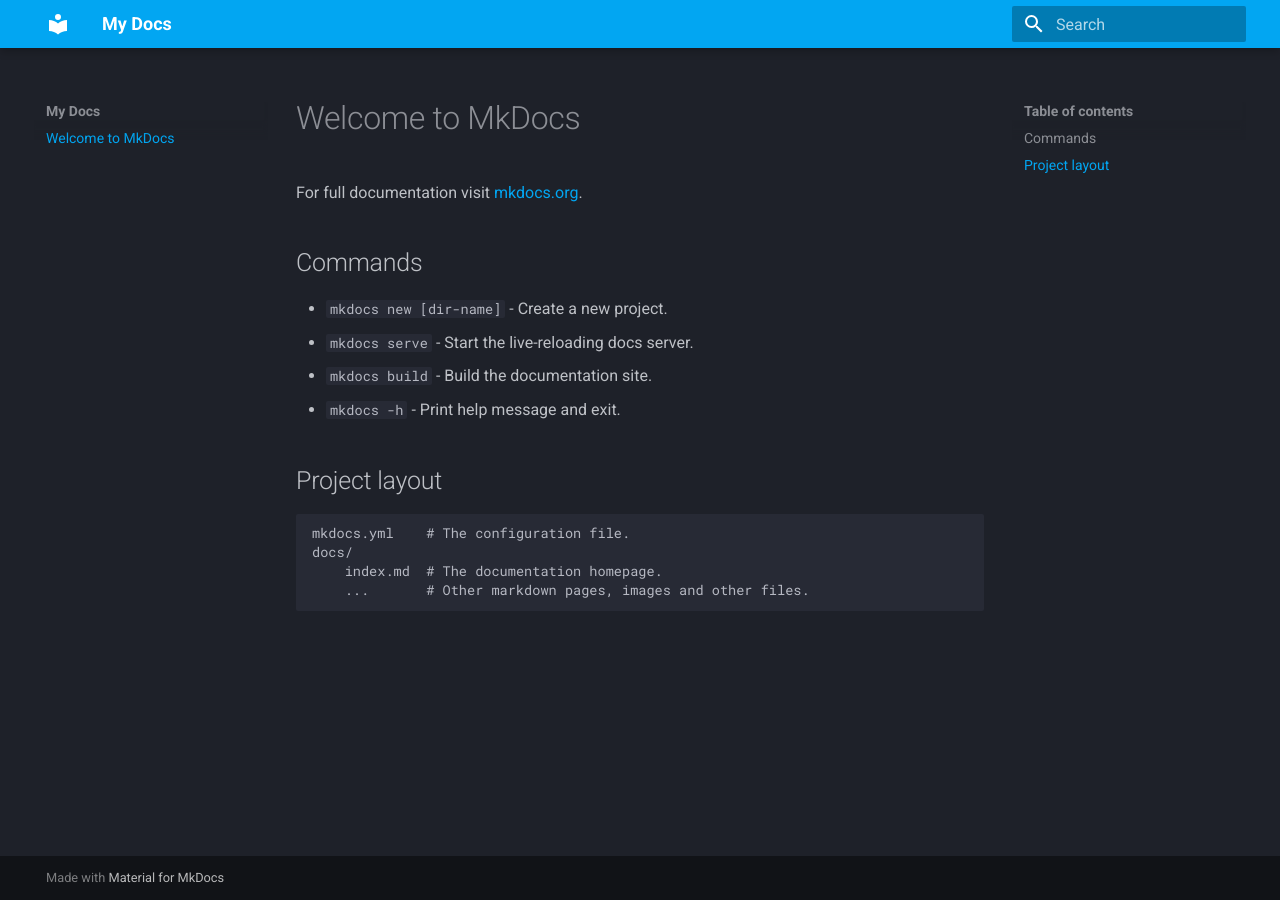
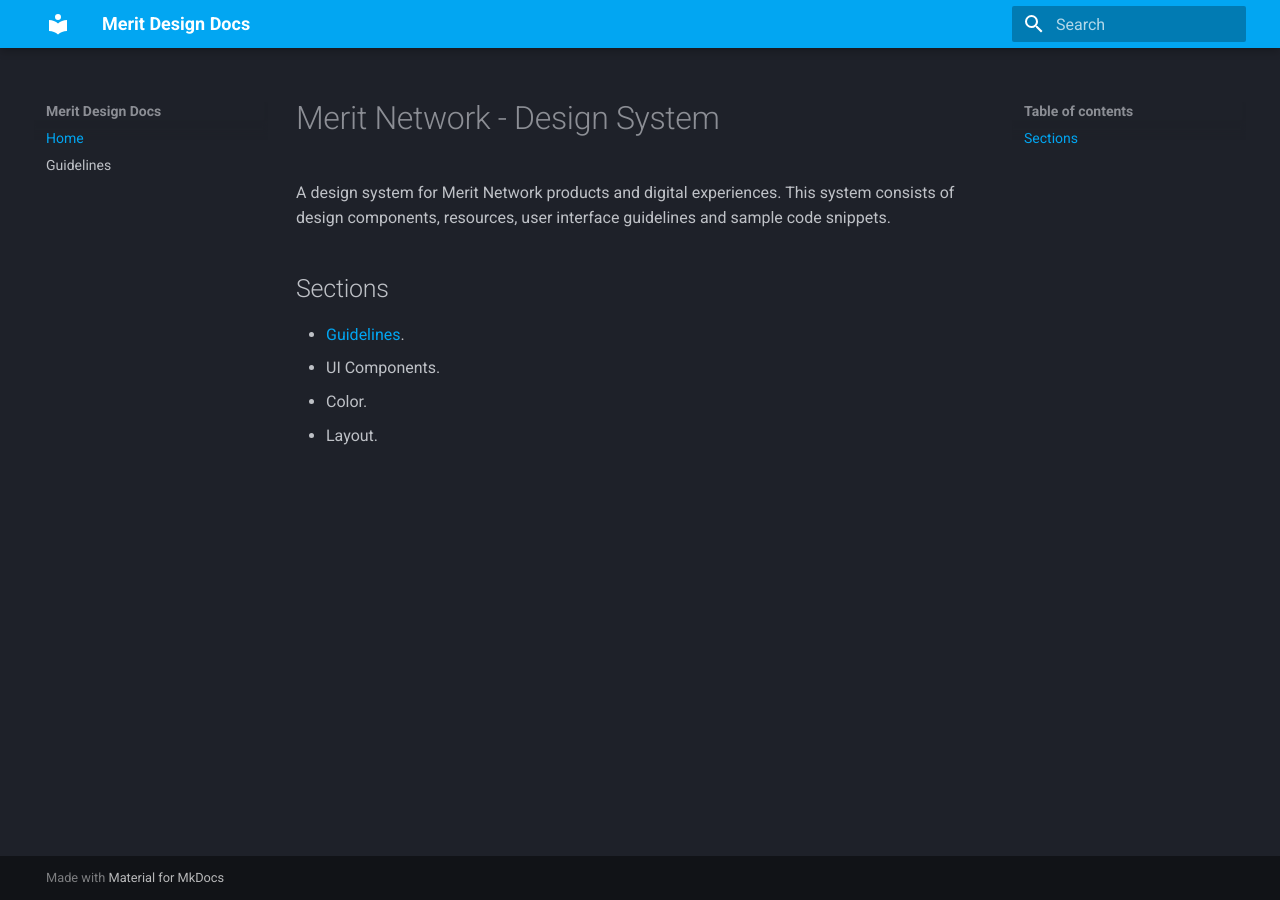
Before and after one commit to merit-network/merit-design, an MkDocs documentation site: the page built from docs/index.md, in a window 1280 px wide. Built offline with MkDocs 1.6.1 and Material for MkDocs 9.7.7, drawn with Linux system fonts in a browser that asks for light colours.

Commit message:
add intro info, nav and new page

```diff
--- a/docs/index.md
+++ b/docs/index.md
@@ -1,17 +1,10 @@
-# Welcome to MkDocs
+# Merit Network - Design System
 
-For full documentation visit [mkdocs.org](https://www.mkdocs.org).
+A design system for Merit Network products and digital experiences. This system consists of design components, resources, user interface guidelines and sample code snippets.
 
-## Commands
+## Sections
 
-* `mkdocs new [dir-name]` - Create a new project.
-* `mkdocs serve` - Start the live-reloading docs server.
-* `mkdocs build` - Build the documentation site.
-* `mkdocs -h` - Print help message and exit.
-
-## Project layout
-
-    mkdocs.yml    # The configuration file.
-    docs/
-        index.md  # The documentation homepage.
-        ...       # Other markdown pages, images and other files.
+* [Guidelines](guidelines.md).
+* UI Components.
+* Color.
+* Layout.
--- a/mkdocs.yml
+++ b/mkdocs.yml
@@ -1,4 +1,8 @@
-site_name: My Docs
+site_name: Merit Design Docs
+nav:
+  - Home: index.md
+  - Guidelines: guidelines.md
+
 theme:
   name: material
   palette:
```
Also changed, not shown: docs/guidelines.md (added, +1 -0 lines).
